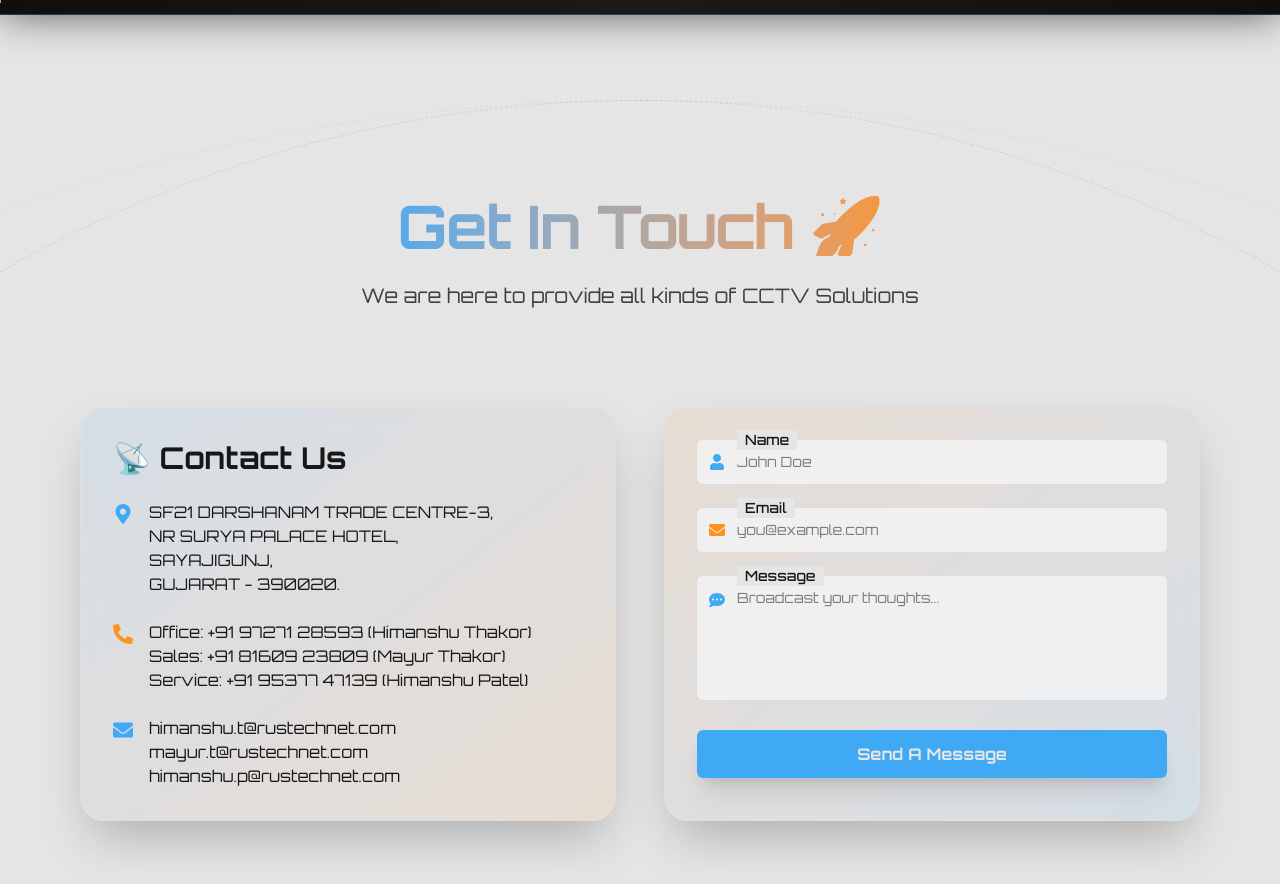
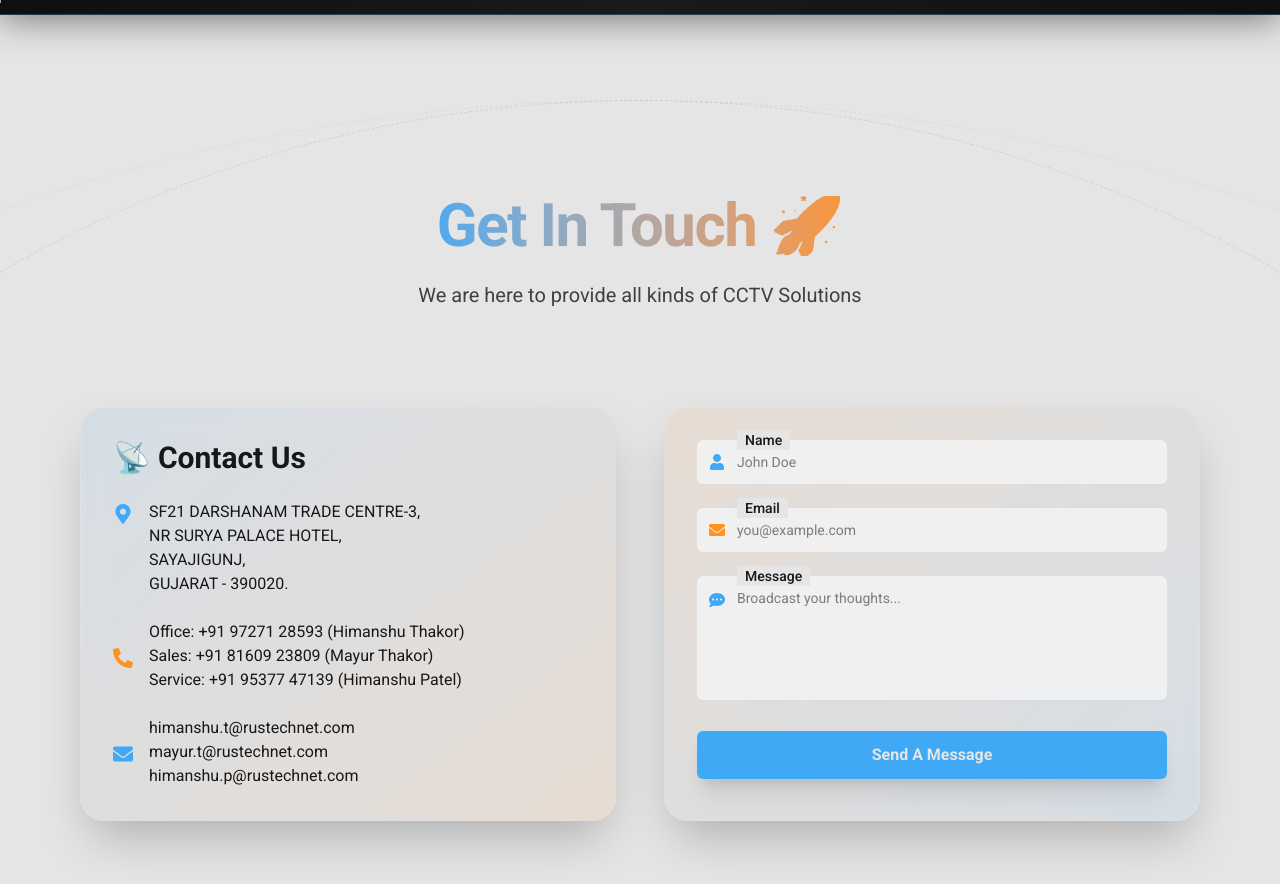
Before and after one commit to Devolve-Studio/rustechnet, a Next.js app: page /contact in a window 1280 px wide. Shown: the top 884 px of the page. Built offline with nearby package versions, Linux system fonts and the light colour scheme.

Commit message:
some mistakes cleared now cleaning assets

```diff
--- a/src/app/contact/page.tsx
+++ b/src/app/contact/page.tsx
@@ -53,7 +53,7 @@
                                 <br />SAYAJIGUNJ, <br /> GUJARAT - 390020.</span>
                         </li>
                         <li className="flex items-start gap-4">
-                            <FaPhoneAlt className="text-[#ff931e] text-xl mt-1" />
+                            <FaPhoneAlt className="text-[#ff931e] text-xl mt-7" />
                             <span>
                                 Office: <a href="tel:+919727128593" className="hover:underline">+91 97271 28593</a> (Himanshu Thakor)<br />
                                 Sales: <a href="tel:+918160923809" className="hover:underline">+91 81609 23809</a> (Mayur Thakor)<br />
@@ -61,7 +61,7 @@
                             </span>
                         </li>
                         <li className="flex items-start gap-4">
-                            <FaEnvelope className="text-[#3fa9f5] text-xl mt-1" />
+                            <FaEnvelope className="text-[#3fa9f5] text-xl mt-7" />
                             <span>
                                 <a href="mailto:himanshu.t@rustechnet.com" className="hover:underline">himanshu.t@rustechnet.com</a><br />
                                 <a href="mailto:mayur.t@rustechnet.com" className="hover:underline">mayur.t@rustechnet.com</a><br />
--- a/src/app/globals.css
+++ b/src/app/globals.css
@@ -22,11 +22,11 @@
 body {
   background: var(--background);
   color: var(--foreground);
-  font-family: Orbitron, Arial, Helvetica, sans-serif !important;
+  font-family: Roboto, Orbitron, Arial, Helvetica, sans-serif !important;
   scroll-behavior: smooth;
 }
 h1, h2, h3, h4 {
-  font-family: 'Orbitron', sans-serif;
+  font-family: 'Roboto', 'Orbitron', sans-serif;
 }
 p {
   font-size: 20px;
--- a/src/app/layout.tsx
+++ b/src/app/layout.tsx
@@ -1,5 +1,5 @@
 import type { Metadata } from "next";
-import { Geist, Geist_Mono, Orbitron } from "next/font/google";
+import { Geist, Geist_Mono, Orbitron, Roboto } from "next/font/google";
 import "./globals.css";
 import Header from "@/components/Header";
 import Footer from "@/components/Footer";
@@ -9,6 +9,12 @@
   variable: "--font-orbitron",
   subsets: ["latin"],
   weight: ["400", "500", "600", "700"],
+});
+
+const roboto = Roboto({
+    variable: "--font-roboto",
+    subsets: ["latin"],
+    weight: ["400", "500", "600", "700"],
 });
 
 const geistSans = Geist({
--- a/src/components/StatsCounterSection.tsx
+++ b/src/components/StatsCounterSection.tsx
@@ -79,7 +79,7 @@
                         <h3 className="text-4xl font-bold mt-3">
                             {inView && <CountUp end={stat.end} duration={2} />}+
                         </h3>
-                        <p className="mt-1 !text-sm text-gray-400 uppercase tracking-wide">{stat.title}</p>
+                        <p className="mt-1 !text-sm text-gray-400 uppercase tracking-wide whitespace-nowrap">{stat.title}</p>
                     </motion.div>
                 ))}
             </motion.div>
```
